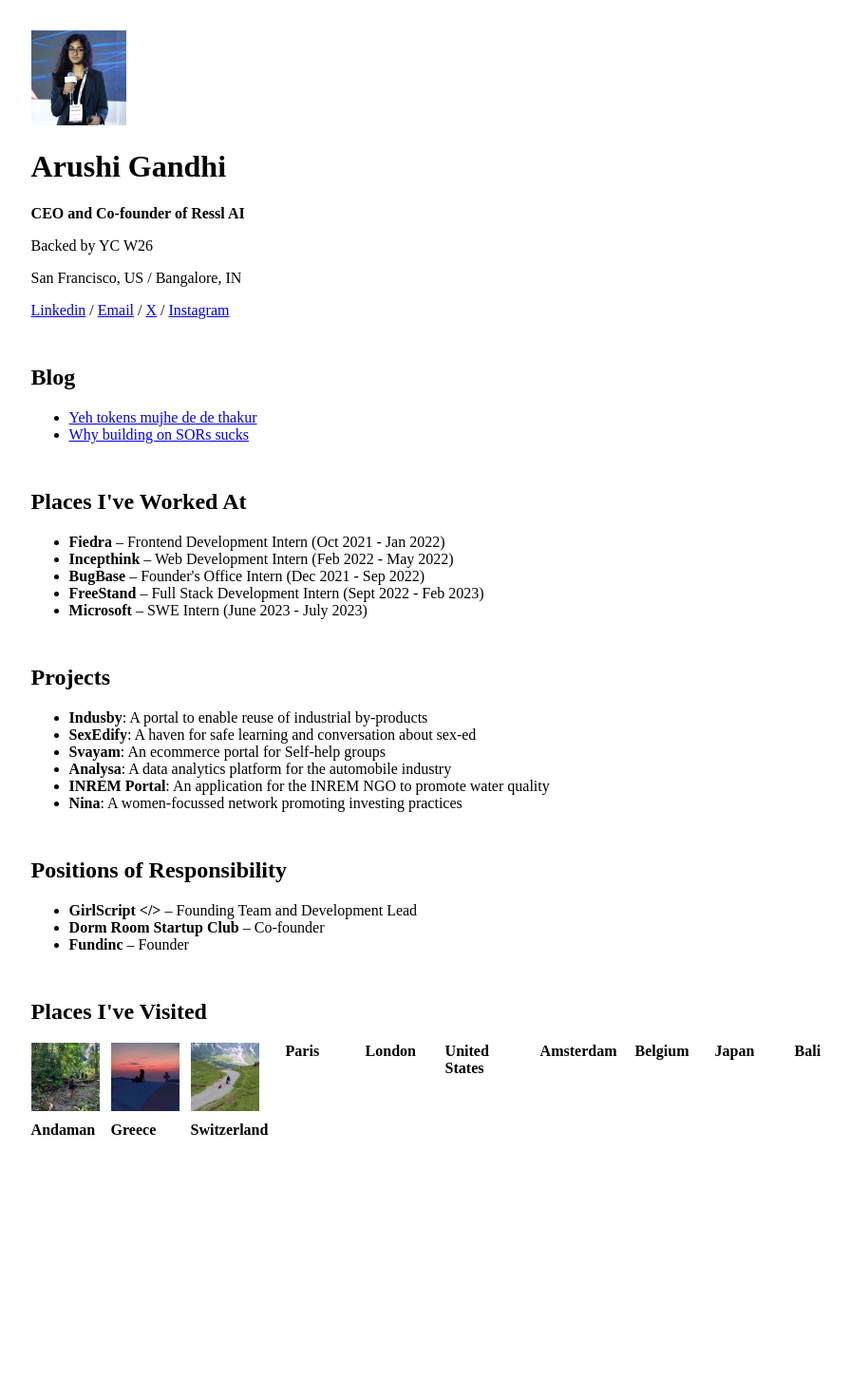
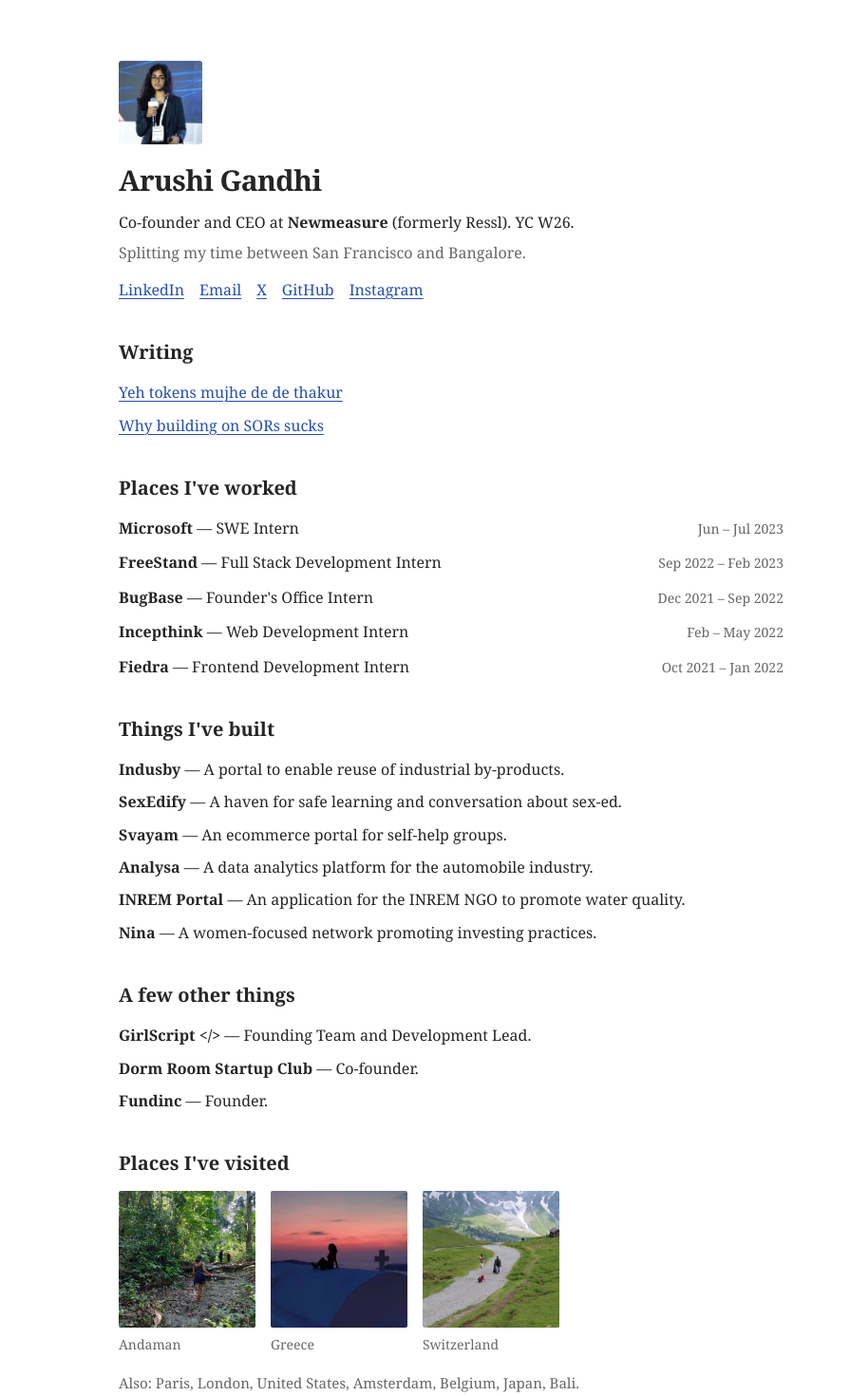
Before and after one commit to Arushigandhi/arushi-portfolio, a Next.js app: page / in a window 1280 px wide. Shown: the top 1470 px of the page at 95% size, without its empty margins (165-1060 px from the left). Before the commit the page ends 1207 px from the top, so only its background shows below. Built offline with nearby package versions, Linux system fonts and the light colour scheme.

Commit message:
Refine minimal portfolio layout and update Newmeasure intro

```diff
--- a/src/app/blog/page.tsx
+++ b/src/app/blog/page.tsx
@@ -3,32 +3,30 @@ import { blogPosts } from "./content";
 
 export default function Blog() {
   return (
-    <div style={{ width: "70%", margin: "auto" }}>
-      <div style={{ marginTop: "2rem" }}>
-        <p>
-          <Link href="/">Back</Link>
-        </p>
-        <h1>Blog</h1>
-      </div>
+    <main className="page">
+      <header>
+        <Link className="back-link" href="/">← Arushi Gandhi</Link>
+        <h1>Writing</h1>
+      </header>
 
-      {blogPosts.map((post, postIndex) => (
+      {blogPosts.map((post) => (
         <article
           id={post.id}
           key={post.id}
-          style={{ marginTop: postIndex === 0 ? "2rem" : "4rem" }}
+          className="blog-post"
         >
           <h2>{post.title}</h2>
           {post.content.map((block, index) =>
             block.type === "list" ? (
               <ul key={index}>
                 {block.items.map((item) => (
-                  <li key={item} style={{ whiteSpace: "pre-line" }}>
+                  <li key={item}>
                     {item}
                   </li>
                 ))}
               </ul>
             ) : (
-              <p key={index} style={{ whiteSpace: "pre-line" }}>
+              <p key={index}>
                 {block.text}
               </p>
             ),
@@ -42,6 +40,6 @@ export default function Blog() {
           ) : null}
         </article>
       ))}
-    </div>
+    </main>
   );
 }
--- a/src/app/globals.css
+++ b/src/app/globals.css
@@ -1,26 +1,195 @@
-/* @import "tailwindcss";
-
 :root {
-  --background: #ffffff;
-  --foreground: #171717;
+  color-scheme: light;
+  --ink: #252525;
+  --muted: #666;
+  --link: #254fb1;
 }
 
-@theme inline {
-  --color-background: var(--background);
-  --color-foreground: var(--foreground);
-  --font-sans: var(--font-geist-sans);
-  --font-mono: var(--font-geist-mono);
-}
-
-@media (prefers-color-scheme: dark) {
-  :root {
-    --background: #0a0a0a;
-    --foreground: #ededed;
-  }
+* {
+  box-sizing: border-box;
 }
 
 body {
-  background: var(--background);
-  color: var(--foreground);
-  font-family: Arial, Helvetica, sans-serif;
-} */
+  margin: 0;
+  background: #fff;
+  color: var(--ink);
+  font-family: Georgia, "Times New Roman", serif;
+  font-size: 16px;
+  line-height: 1.65;
+  -webkit-font-smoothing: antialiased;
+}
+
+.page {
+  width: min(100% - 40px, 700px);
+  margin: 64px auto 80px;
+}
+
+h1,
+h2 {
+  line-height: 1.3;
+}
+
+h1 {
+  margin: 18px 0 12px;
+  font-size: 30px;
+  letter-spacing: -0.7px;
+}
+
+h2 {
+  margin: 0 0 16px;
+  font-size: 20px;
+}
+
+p {
+  margin: 0 0 12px;
+}
+
+a {
+  color: var(--link);
+  text-underline-offset: 3px;
+  text-decoration-thickness: 1px;
+}
+
+a:hover {
+  color: var(--ink);
+}
+
+a:focus-visible {
+  outline: 2px solid var(--link);
+  outline-offset: 4px;
+  border-radius: 1px;
+}
+
+section {
+  margin-top: 40px;
+}
+
+.portrait {
+  display: block;
+  object-fit: cover;
+  border-radius: 3px;
+}
+
+.intro p {
+  margin-bottom: 6px;
+}
+
+.muted,
+.dates,
+.other-places,
+figcaption {
+  color: var(--muted);
+}
+
+.social-links,
+.plain-list,
+.experience-list,
+.writing-list {
+  padding: 0;
+  margin: 0;
+  list-style: none;
+}
+
+.social-links {
+  display: flex;
+  flex-wrap: wrap;
+  gap: 4px 16px;
+  margin-top: 12px;
+}
+
+.plain-list li,
+.writing-list li {
+  margin-top: 8px;
+}
+
+.experience-list li {
+  display: flex;
+  align-items: baseline;
+  justify-content: space-between;
+  gap: 4px 20px;
+  margin-top: 10px;
+}
+
+.dates {
+  flex-shrink: 0;
+  font-size: 14px;
+  font-variant-numeric: tabular-nums;
+}
+
+.travel-photos {
+  display: grid;
+  grid-template-columns: repeat(auto-fill, minmax(90px, 144px));
+  gap: 20px 16px;
+}
+
+figure {
+  margin: 0;
+}
+
+.travel-photos img {
+  display: block;
+  width: 100%;
+  height: auto;
+  aspect-ratio: 1;
+  object-fit: cover;
+  border-radius: 2px;
+}
+
+figcaption {
+  margin-top: 6px;
+  font-size: 14px;
+}
+
+.other-places {
+  margin: 16px 0 0;
+  font-size: 15px;
+}
+
+.back-link {
+  display: inline-block;
+  margin-bottom: 12px;
+}
+
+.blog-post {
+  margin-top: 44px;
+  scroll-margin-top: 28px;
+}
+
+.blog-post + .blog-post {
+  border-top: 1px solid #e8e8e8;
+  padding-top: 40px;
+}
+
+.blog-post p,
+.blog-post li {
+  white-space: pre-line;
+  overflow-wrap: anywhere;
+}
+
+.blog-post p,
+.blog-post li + li {
+  margin-top: 18px;
+}
+
+.blog-post ul {
+  padding-left: 22px;
+}
+
+@media (max-width: 600px) {
+  .page {
+    margin-top: 32px;
+    margin-bottom: 48px;
+  }
+
+  .experience-list li {
+    flex-direction: column;
+    gap: 0;
+    margin-top: 14px;
+  }
+
+  .travel-photos {
+    grid-template-columns: repeat(3, minmax(0, 1fr));
+    max-width: 464px;
+    gap: 16px 12px;
+  }
+}
--- a/src/app/layout.tsx
+++ b/src/app/layout.tsx
@@ -1,20 +1,10 @@
 import type { Metadata } from "next";
-import { Geist, Geist_Mono } from "next/font/google";
 import "./globals.css";
-
-const geistSans = Geist({
-  variable: "--font-geist-sans",
-  subsets: ["latin"],
-});
-
-const geistMono = Geist_Mono({
-  variable: "--font-geist-mono",
-  subsets: ["latin"],
-});
 
 export const metadata: Metadata = {
   title: "Arushi Gandhi",
-  description: "Ressl AI",
+  description:
+    "Co-founder and CEO at Newmeasure. Writing, projects, and a few places along the way. San Francisco / Bangalore.",
 };
 
 export default function RootLayout({
@@ -24,11 +14,7 @@ export default function RootLayout({
 }>) {
   return (
     <html lang="en">
-      <body
-        className={`${geistSans.variable} ${geistMono.variable} antialiased`}
-      >
-        {children}
-      </body>
+      <body>{children}</body>
     </html>
   );
 }
--- a/src/app/page.tsx
+++ b/src/app/page.tsx
@@ -2,174 +2,125 @@ import Image from "next/image";
 import Link from "next/link";
 import { blogPosts } from "./blog/content";
 
+const places: { name: string; photo?: string }[] = [
+  { name: "Andaman", photo: "/assets/travel/andaman.png" },
+  { name: "Greece", photo: "/assets/travel/greece.png" },
+  { name: "Switzerland", photo: "/assets/travel/switzerland.png" },
+  { name: "Paris" },
+  { name: "London" },
+  { name: "United States" },
+  { name: "Amsterdam" },
+  { name: "Belgium" },
+  { name: "Japan" },
+  { name: "Bali" },
+];
+
 export default function Home() {
   return (
-    <div style={{ width: "70%", margin: "auto" }}>
-      <div style={{ marginTop: "2rem" }}>
+    <main className="page">
+      <header className="intro">
         <Image
+          className="portrait"
           src="/arushi.jpeg"
           alt="Arushi Gandhi"
-          width={100}
-          height={100}
+          width={88}
+          height={88}
+          priority
         />
         <h1>Arushi Gandhi</h1>
         <p>
-          <b>CEO and Co-founder of Ressl AI</b>
+          Co-founder and CEO at <b>Newmeasure</b> (formerly Ressl). YC W26.
         </p>
-        <p>Backed by YC W26</p>
-        <p>San Francisco, US / Bangalore, IN</p>
-        <p>
-          <a href="https://www.linkedin.com/in/arushi-gandhi">Linkedin</a>
-          {" / "}
-          <a href="mailto:arushi.gandhi@gmail.com">Email</a>
-          {" / "}
-          <a href="https://x.com/arushi_ressl">X</a>
-          {" / "}
-          <a href="https://www.instagram.com/arushi.gandhi">Instagram</a>
-        </p>
-      </div>
+        <p className="muted">Splitting my time between San Francisco and Bangalore.</p>
+        <nav aria-label="Find me online">
+          <ul className="social-links">
+            <li><a href="https://www.linkedin.com/in/arushi-gandhi">LinkedIn</a></li>
+            <li><a href="mailto:arushi.gandhi@gmail.com">Email</a></li>
+            <li><a href="https://x.com/arushi_ressl">X</a></li>
+            <li><a href="https://github.com/Arushigandhi">GitHub</a></li>
+            <li><a href="https://www.instagram.com/arushi.gandhi">Instagram</a></li>
+          </ul>
+        </nav>
+      </header>
 
-      <div style={{ marginTop: "3rem" }}>
-        <h2>Blog</h2>
-        <ul>
+      <section aria-labelledby="writing">
+        <h2 id="writing">Writing</h2>
+        <ul className="writing-list">
           {blogPosts.map((post) => (
             <li key={post.id}>
               <Link href={`/blog#${post.id}`}>{post.title}</Link>
             </li>
           ))}
         </ul>
-      </div>
+      </section>
 
-      <div style={{ marginTop: "3rem" }}>
-        <h2>Places I&apos;ve Worked At</h2>
-        <ul>
+      <section aria-labelledby="work">
+        <h2 id="work">Places I&apos;ve worked</h2>
+        <ul className="experience-list">
           <li>
-            <b>Fiedra</b> – Frontend Development Intern (Oct 2021 - Jan 2022)
+            <div><b>Microsoft</b> — SWE Intern</div>
+            <span className="dates">Jun – Jul 2023</span>
           </li>
           <li>
-            <b>Incepthink</b> – Web Development Intern (Feb 2022 - May 2022)
+            <div><b>FreeStand</b> — Full Stack Development Intern</div>
+            <span className="dates">Sep 2022 – Feb 2023</span>
           </li>
           <li>
-            <b>BugBase</b> – Founder&apos;s Office Intern (Dec 2021 - Sep 2022)
+            <div><b>BugBase</b> — Founder&apos;s Office Intern</div>
+            <span className="dates">Dec 2021 – Sep 2022</span>
           </li>
           <li>
-            <b>FreeStand</b> – Full Stack Development Intern (Sept 2022 - Feb
-            2023)
+            <div><b>Incepthink</b> — Web Development Intern</div>
+            <span className="dates">Feb – May 2022</span>
           </li>
           <li>
-            <b>Microsoft</b> – SWE Intern (June 2023 - July 2023)
+            <div><b>Fiedra</b> — Frontend Development Intern</div>
+            <span className="dates">Oct 2021 – Jan 2022</span>
           </li>
         </ul>
-      </div>
+      </section>
 
-      <div style={{ marginTop: "3rem" }}>
-        <h2>Projects</h2>
-        <ul>
-          <li>
-            <b>Indusby</b>: A portal to enable reuse of industrial by-products
-          </li>
-          <li>
-            <b>SexEdify</b>: A haven for safe learning and conversation about
-            sex-ed
-          </li>
-          <li>
-            <b>Svayam</b>: An ecommerce portal for Self-help groups
-          </li>
-          <li>
-            <b>Analysa</b>: A data analytics platform for the automobile
-            industry
-          </li>
-          <li>
-            <b>INREM Portal</b>: An application for the INREM NGO to promote
-            water quality
-          </li>
-          <li>
-            <b>Nina</b>: A women-focussed network promoting investing practices
-          </li>
+      <section aria-labelledby="projects">
+        <h2 id="projects">Things I&apos;ve built</h2>
+        <ul className="plain-list">
+          <li><b>Indusby</b> — A portal to enable reuse of industrial by-products.</li>
+          <li><b>SexEdify</b> — A haven for safe learning and conversation about sex-ed.</li>
+          <li><b>Svayam</b> — An ecommerce portal for self-help groups.</li>
+          <li><b>Analysa</b> — A data analytics platform for the automobile industry.</li>
+          <li><b>INREM Portal</b> — An application for the INREM NGO to promote water quality.</li>
+          <li><b>Nina</b> — A women-focused network promoting investing practices.</li>
         </ul>
-      </div>
+      </section>
 
-      <div style={{ marginTop: "3rem" }}>
-        <h2>Positions of Responsibility</h2>
-        <ul>
-          <li>
-            <b>GirlScript &lt;/&gt;</b> – Founding Team and Development Lead
-          </li>
-          <li>
-            <b>Dorm Room Startup Club</b> – Co-founder
-          </li>
-          <li>
-            <b>Fundinc</b> – Founder
-          </li>
+      <section aria-labelledby="community">
+        <h2 id="community">A few other things</h2>
+        <ul className="plain-list">
+          <li><b>GirlScript &lt;/&gt;</b> — Founding Team and Development Lead.</li>
+          <li><b>Dorm Room Startup Club</b> — Co-founder.</li>
+          <li><b>Fundinc</b> — Founder.</li>
         </ul>
-      </div>
+      </section>
 
-      <div style={{ marginTop: "3rem" }}>
-        <h2>Places I&apos;ve Visited</h2>
-        <div
-          style={{
-            display: "flex",
-            alignItems: "flex-start",
-            gap: "0.75rem",
-            flexWrap: "wrap",
-          }}
-        >
-          <div style={{ width: "72px" }}>
-            <Image
-              src="/assets/travel/andaman.png"
-              alt="Andaman"
-              width={72}
-              height={72}
-            />
-            <h3 style={{ fontSize: "1rem", margin: "0.4rem 0 0" }}>
-              Andaman
-            </h3>
-          </div>
-          <div style={{ width: "72px" }}>
-            <Image
-              src="/assets/travel/greece.png"
-              alt="Greece"
-              width={72}
-              height={72}
-            />
-            <h3 style={{ fontSize: "1rem", margin: "0.4rem 0 0" }}>
-              Greece
-            </h3>
-          </div>
-          <div style={{ width: "88px" }}>
-            <Image
-              src="/assets/travel/switzerland.png"
-              alt="Switzerland"
-              width={72}
-              height={72}
-            />
-            <h3 style={{ fontSize: "1rem", margin: "0.4rem 0 0" }}>
-              Switzerland
-            </h3>
-          </div>
-          <div style={{ width: "72px" }}>
-            <h3 style={{ fontSize: "1rem", margin: 0 }}>Paris</h3>
-          </div>
-          <div style={{ width: "72px" }}>
-            <h3 style={{ fontSize: "1rem", margin: 0 }}>London</h3>
-          </div>
-          <div style={{ width: "88px" }}>
-            <h3 style={{ fontSize: "1rem", margin: 0 }}>United States</h3>
-          </div>
-          <div style={{ width: "88px" }}>
-            <h3 style={{ fontSize: "1rem", margin: 0 }}>Amsterdam</h3>
-          </div>
-          <div style={{ width: "72px" }}>
-            <h3 style={{ fontSize: "1rem", margin: 0 }}>Belgium</h3>
-          </div>
-          <div style={{ width: "72px" }}>
-            <h3 style={{ fontSize: "1rem", margin: 0 }}>Japan</h3>
-          </div>
-          <div style={{ width: "72px" }}>
-            <h3 style={{ fontSize: "1rem", margin: 0 }}>Bali</h3>
-          </div>
+      <section aria-labelledby="travel">
+        <h2 id="travel">Places I&apos;ve visited</h2>
+        <div className="travel-photos">
+          {places.map((place) => place.photo ? (
+            <figure key={place.name}>
+              <Image
+                src={place.photo}
+                alt={`A travel photo from ${place.name}`}
+                width={144}
+                height={144}
+                sizes="(max-width: 600px) 30vw, 144px"
+              />
+              <figcaption>{place.name}</figcaption>
+            </figure>
+          ) : null)}
         </div>
-      </div>
-    </div>
+        <p className="other-places">
+          Also: {places.filter((place) => !place.photo).map((place) => place.name).join(", ")}.
+        </p>
+      </section>
+    </main>
   );
 }
```
